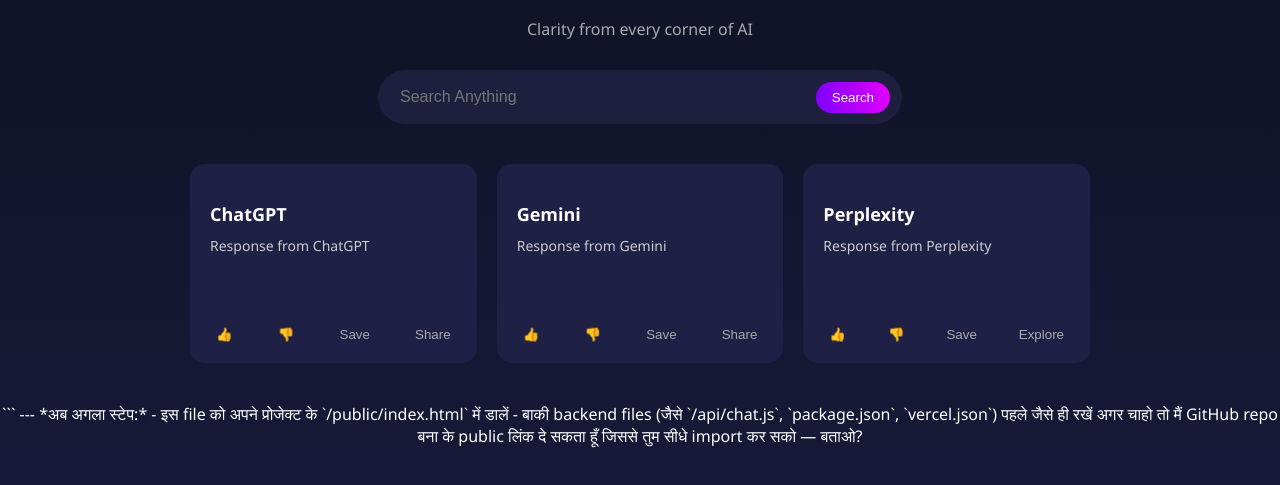
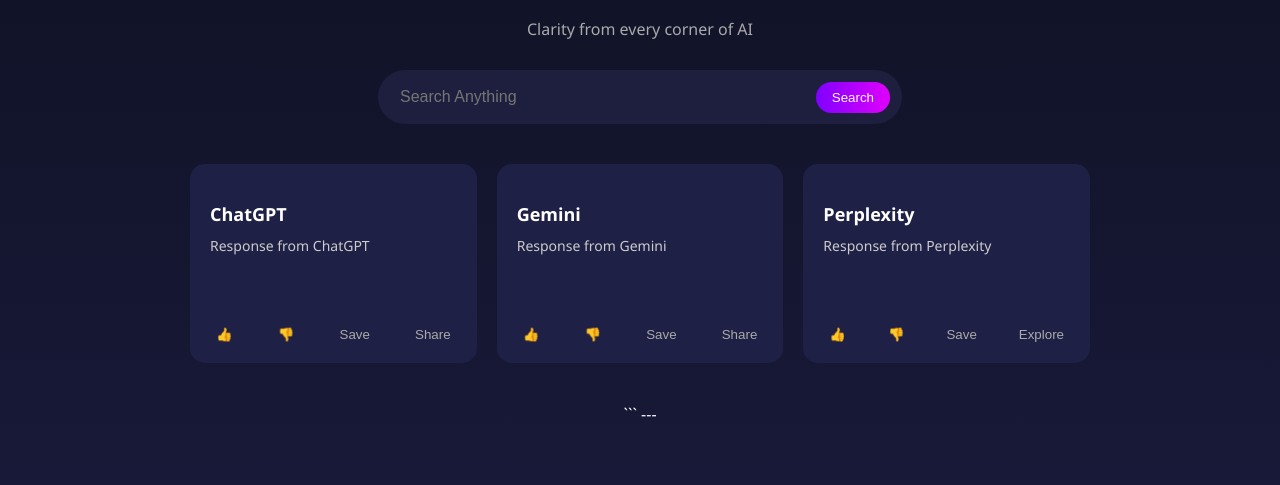
Before and after one commit to veerfx7-design/Ai-Crysta, a plain HTML site: page public/index.html in a window 1280 px wide. Shown: the part 163-648 px from the top of the page. Drawn offline with Linux system fonts and the light colour scheme.

Commit message:
Update index.html

````diff
--- a/public/index.html
+++ b/public/index.html
@@ -186,10 +186,3 @@
 ```
 
 ---
-
-*अब अगला स्टेप:*
-
-- इस file को अपने प्रोजेक्ट के `/public/index.html` में डालें
-- बाकी backend files (जैसे `/api/chat.js`, `package.json`, `vercel.json`) पहले जैसे ही रखें
-
-अगर चाहो तो मैं GitHub repo बना के public लिंक दे सकता हूँ जिससे तुम सीधे import कर सको — बताओ?
````
